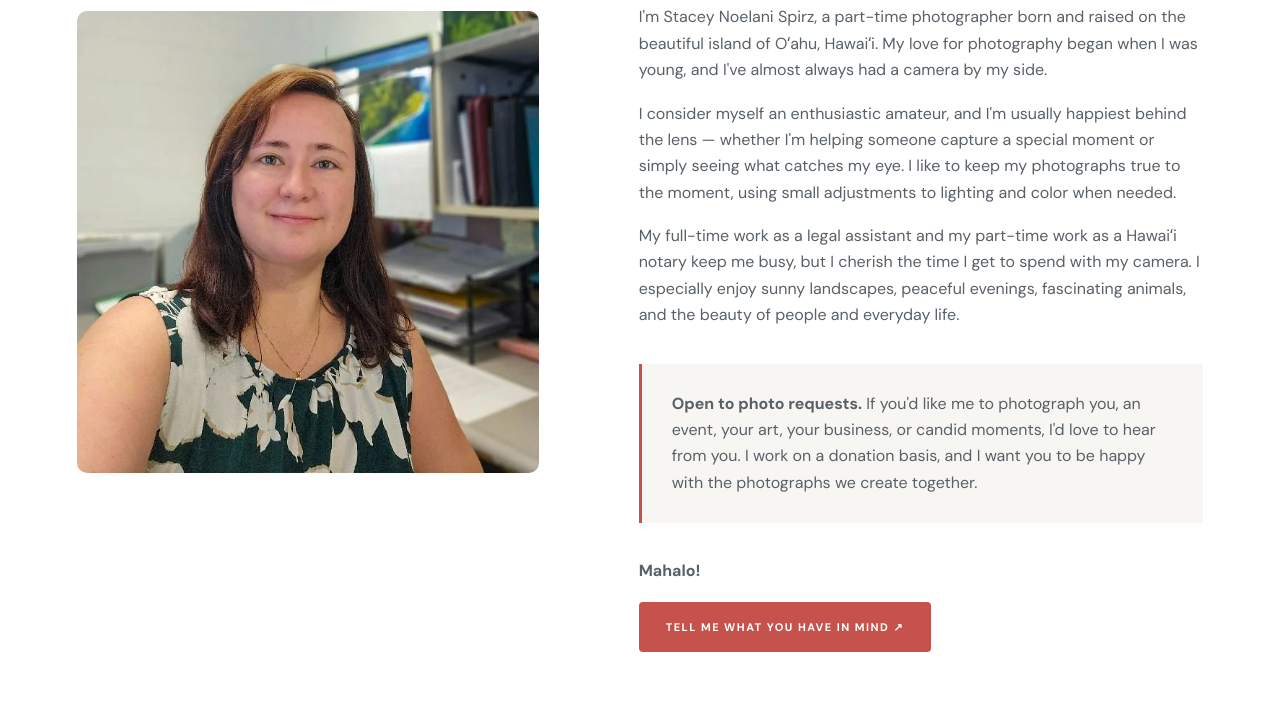
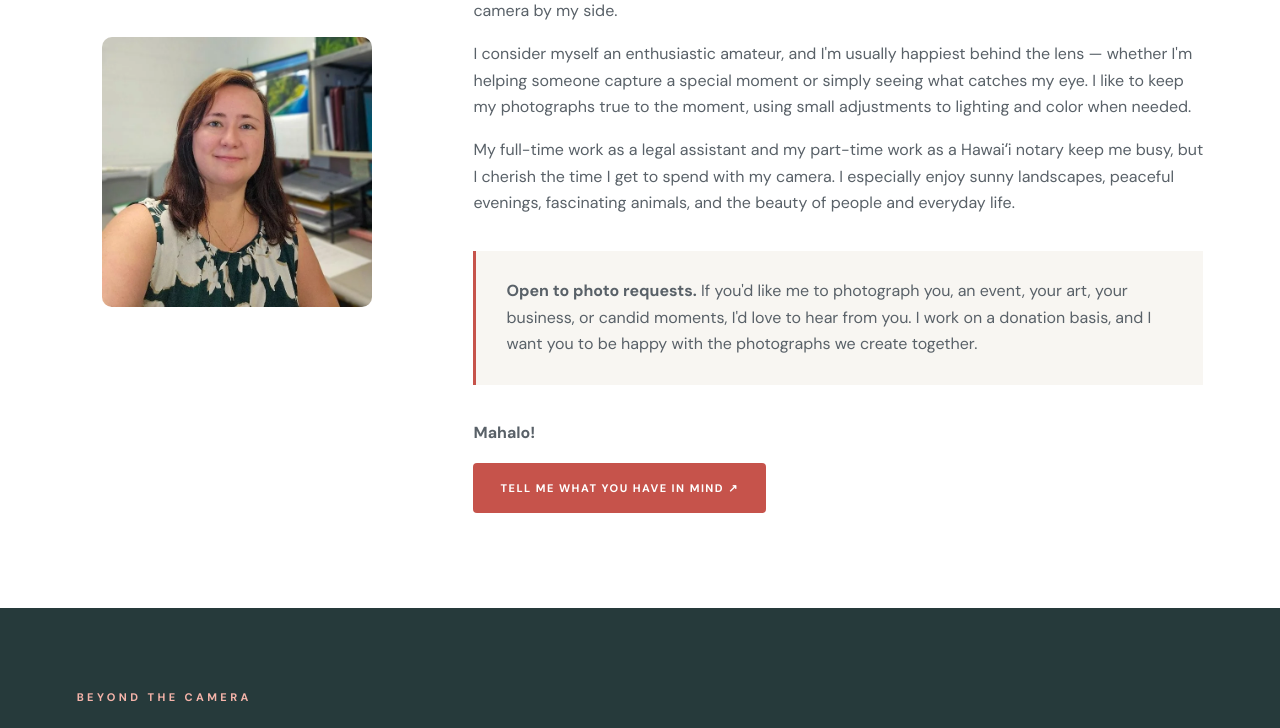
Before and after one commit to snsphotos/snsphotos-preview, a plain HTML site: page about.html in a window 1280 px wide. Shown: the part 712-1440 px from the top of the page. Drawn offline with nearby package versions, Linux system fonts and the light colour scheme.

Commit message:
Reduce About page portrait size and show full uncropped image

```diff
--- a/assets/styles.css
+++ b/assets/styles.css
@@ -84,3 +84,9 @@ main img,.lightbox img,.hero,.page-hero.with-image{-webkit-user-select:none;user
 .forms-shortcut a{color:var(--accentDeep);font-weight:700;text-decoration:underline;text-underline-offset:3px}
 @media(max-width:900px){.mobile-toggle{display:block}.nav{position:absolute;top:94px;left:0;right:0;background:#fff;box-shadow:0 18px 20px #0001;display:none;flex-direction:column;gap:0;align-items:stretch;padding:15px 24px 22px}.nav.open{display:flex}.nav a{padding:13px 0}.nav a.active:after{left:0;right:auto;width:39px}}
 @media(max-width:680px){.nav{top:77px}.footer-links{justify-content:flex-start}.notary-feature{padding:58px 0}.notary-feature-inner,.published-teaser-inner{flex-direction:column;align-items:flex-start;gap:25px}.notary-feature .button,.published-teaser .button{width:100%}.publication-card{grid-template-columns:1fr}.publication-cover{min-height:225px}.publication-details{padding:28px 24px}.publication-pdf{display:block;margin:15px 0 0}.forms-grid{grid-template-columns:1fr;gap:22px}.form-card:last-child{grid-column:auto;justify-self:stretch;width:100%}.form-preview{height:320px}.form-card-content{padding:23px}.form-card-content h2{font-size:26px}}
+
+/* About page: smaller, uncropped personal portrait */
+.about-story{grid-template-columns:minmax(0,320px) minmax(0,1fr);gap:clamp(35px,6vw,85px)}
+.about-story .about-portrait{display:block;width:100%;max-width:270px;height:auto;max-height:none;aspect-ratio:auto;object-fit:contain;object-position:center;margin:0 auto}
+@media(max-width:850px){.about-story{grid-template-columns:1fr;gap:32px}.about-story .about-portrait{max-width:230px}}
+@media(max-width:680px){.about-story .about-portrait{max-width:205px}}
```
